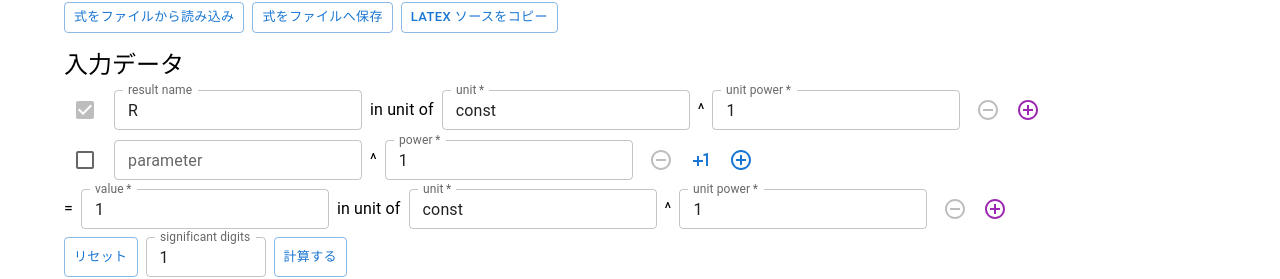
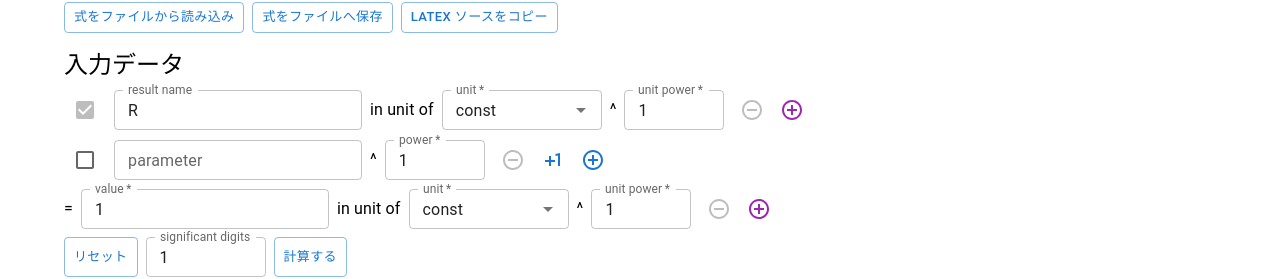
Before and after one commit to SoChigusa/Dimensions, a Next.js app in the folder webapp/: page / in a window 1280 px wide. Shown: the part 148-427 px from the top of the page. Built offline with nearby package versions, Linux system fonts and the light colour scheme.

Commit message:
autocomplete for unit choices

```diff
--- a/webapp/components/ParameterFields.js
+++ b/webapp/components/ParameterFields.js
@@ -35,6 +35,7 @@ const ParameterFields = ({
             id={`parameter-power-${id}`}
             key={`parameter-power-${id}`}
             size="small"
+            sx={{ width: 100 }}
             label="power"
             defaultValue={defaultValue.power}
             onChange={onChange}
--- a/webapp/components/UnitFields.js
+++ b/webapp/components/UnitFields.js
@@ -1,6 +1,9 @@
-import { TextField, Typography, IconButton, Stack, Box } from '@mui/material';
+import { useRecoilValue } from 'recoil';
+import { unitsDataState } from '@/src/atom';
+import { TextField, Typography, IconButton, Stack, Box, Autocomplete } from '@mui/material';
 import RemoveCircleOutlineIcon from '@mui/icons-material/RemoveCircleOutline';
 import AddCircleOutlineIcon from '@mui/icons-material/AddCircleOutline';
+import { useState } from 'react';
 
 const UnitFields = ({
   disableToRemove = false,
@@ -10,17 +13,44 @@ const UnitFields = ({
   addUnit,
   onChange,
 } = {}) => {
+  const unitsData = useRecoilValue(unitsDataState);
+  const unitsList = unitsData.map(u => u.name);
+  const [name, setName] = useState(defaultValue.name);
+  const [inputName, setInputName] = useState(defaultValue.name);
+
   return (
     <Stack spacing={1} direction='row' sx={{ alignItems: 'center' }}>
-      <TextField
-        required
+      <Autocomplete
+        clearOnEscape
+        disablePortal
+        selectOnFocus
         id={`unit-${id}`}
         key={`unit-${id}`}
         size="small"
-        color="secondary"
-        label="unit"
-        defaultValue={defaultValue.name}
-        onChange={onChange}
+        sx={{ width: 160 }}
+        options={unitsList}
+        value={name}
+        onChange={(event, newName) => {
+          setName(newName);
+          onChange(event, `unit-${id}`, newName);
+        }}
+        inputValue={inputName}
+        onInputChange={(event, newName) => {
+          setInputName(newName);
+        }}
+        renderInput={params => <TextField
+          {...params}
+          required
+          color="secondary"
+          label="unit"
+          onChange={(event) => {
+            setInputName(event.currentTarget.value);
+            setName(event.currentTarget.value);
+          }}
+          onBlur={(event) => {
+            onChange(event);
+          }}
+        />}
       />
       <Typography variant='body1'>
         ^
@@ -30,6 +60,7 @@ const UnitFields = ({
         id={`unit-power-${id}`}
         key={`unit-power-${id}`}
         size="small"
+        sx={{ width: 100 }}
         color="secondary"
         label="unit power"
         defaultValue={defaultValue.power}
--- a/webapp/pages/index.js
+++ b/webapp/pages/index.js
@@ -1,6 +1,6 @@
-import { useState } from 'react';
+import { useEffect, useState } from 'react';
 import { useRecoilState } from 'recoil';
-import { alertsState, genDefaultInput, genDefaultOutput, inputState, outputState, resultState } from '@/src/atom';
+import { alertsState, genDefaultInput, genDefaultOutput, inputState, outputState, resultState, unitsDataState } from '@/src/atom';
 import calculate from '@/utils/calculate';
 import genLatexSrc from '@/utils/genLatexSrc';
 import importUnitsData from '@/utils/importUnitsData';
@@ -17,16 +17,31 @@ export function getStaticProps() {
 
 export default function Home({ units, prefixes, all_units, constants, }) {
 
-  // states for alert, significant digits information
+  // set all units information
+  const [unitsData, setUnitsData] = useRecoilState(unitsDataState);
+  useEffect(() => {
+    setUnitsData(all_units);
+  }, []);
+
+  // states for all units, alert, significant digits information
   const [alerts, setAlerts] = useRecoilState(alertsState);
   const [digits, setDigits] = useState(1);
 
   // states for input parameter information
   const [output, setOutput] = useRecoilState(outputState);
   const [input, setInput] = useRecoilState(inputState);
-  const handleOnChange = event => {
-    const { value } = event.currentTarget;
-    const id = event.currentTarget.id;
+  const handleOnChange = (event, setId = null, setValue = null) => {
+    let value, id;
+    if (setId == null) {
+      id = event.currentTarget.id;
+    } else {
+      id = setId;
+    }
+    if (setValue == null) {
+      value = event.currentTarget.value;
+    } else {
+      value = setValue;
+    }
     const dist = id.split('-')[0];
     const key = id.split('-').pop();
     const parameters = [output, ...input];
--- a/webapp/src/atom.js
+++ b/webapp/src/atom.js
@@ -1,6 +1,12 @@
 import genKey from "@/utils/genKey";
 import genLatexSrc from "@/utils/genLatexSrc";
 import { atom } from "recoil";
+
+// all units information
+export const unitsDataState = atom({
+  key: 'unitsData',
+  default: [],
+});
 
 // alert information
 export const alertsState = atom({
--- a/webapp/utils/genLatexSrc.js
+++ b/webapp/utils/genLatexSrc.js
@@ -22,7 +22,7 @@ const unit2exp = unit => {
   let str = '';
   let power = eval(unit.power);
   if (power < 0) {
-    str += '/ ';
+    str += '/\\, ';
     power *= -1;
   }
   str += `\\mathrm{${unit.name}}${power2exp(power)}\\,`;
--- a/webapp/utils/importUnitsData.js
+++ b/webapp/utils/importUnitsData.js
@@ -9,10 +9,7 @@ const importUnitsData = () => {
   const constants = JSON.parse(constants_json);
 
   // list of available unit names and their decompositions
-  const no_prefix_index = prefixes.findIndex((elem) => {
-    return elem.name == "";
-  });
-  const all_units = prefixes.map((pre_elem, pre_index) => {
+  let all_units = prefixes.map((pre_elem, pre_index) => {
     return units.map((unit_elem, unit_index) => {
       if (unit_elem.dimension != 0) {
         return {
@@ -20,15 +17,18 @@ const importUnitsData = () => {
           prefix_id: pre_index,
           unit_id: unit_index,
         };
-      } else {
+      } else { // no prefix for constants
         return {
           name: unit_elem.name,
-          prefix_id: no_prefix_index,
+          prefix_id: pre_index,
           unit_id: unit_index,
         };
       }
     });
   }).flat();
+  all_units = Array.from( // delete duplicate
+    new Map(all_units.map(u => [u.name, u])).values()
+  );
 
   return { units, prefixes, all_units, constants };
 };
```
